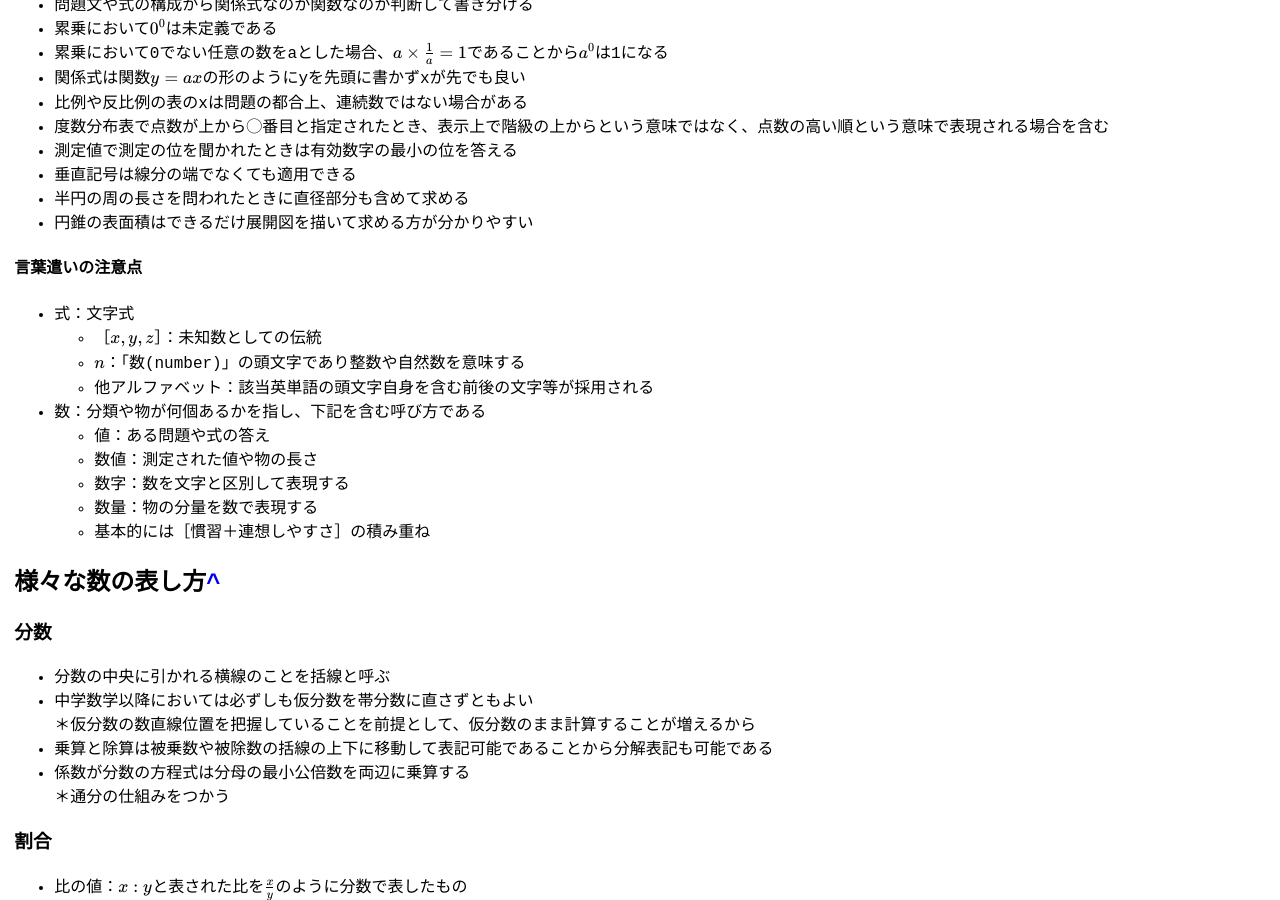
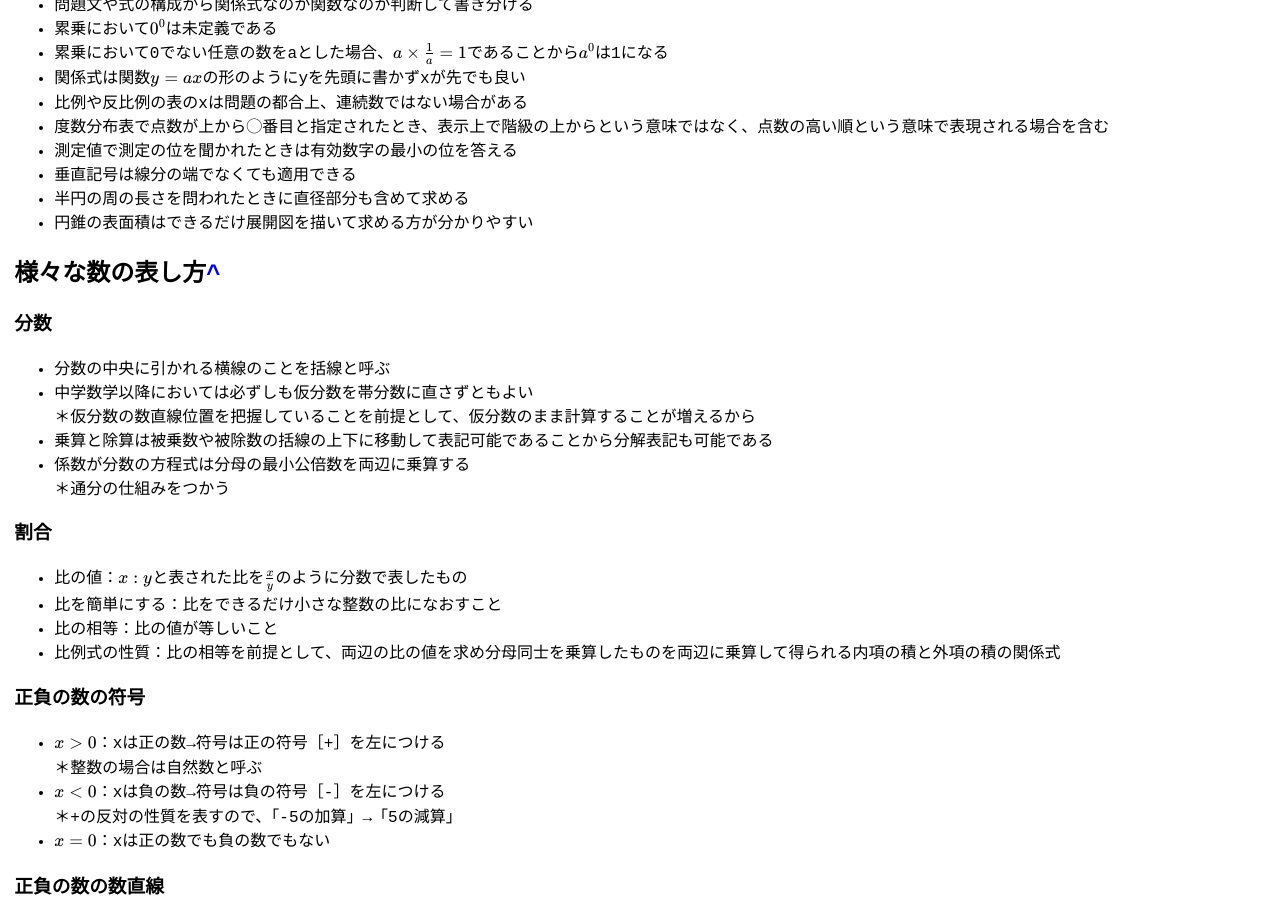
Before and after one commit to zoldof/algo-notes-ci, a Jekyll site: the page built from docs/dist/chu1/index.md, in a window 1280 px wide and 900 px high, scrolled down 1244 px. Built offline with Jekyll 4.4.1, drawn with Linux system fonts in a browser that asks for light colours.

Commit message:
Update index.md

```diff
--- a/docs/dist/chu1/index.md
+++ b/docs/dist/chu1/index.md
@@ -58,18 +58,6 @@ robots: noindex
 - 垂直記号は線分の端でなくても適用できる
 - 半円の周の長さを問われたときに直径部分も含めて求める
 - 円錐の表面積はできるだけ展開図を描いて求める方が分かりやすい
-
-#### 言葉遣いの注意点
-- 式：文字式
-  - ［$𝑥,𝑦,𝑧$］：未知数としての伝統
-  - $𝑛$：「数(number)」の頭文字であり整数や自然数を意味する
-  - 他アルファベット：該当英単語の頭文字自身を含む前後の文字等が採用される
-- 数：分類や物が何個あるかを指し、下記を含む呼び方である
-  - 値：ある問題や式の答え
-  - 数値：測定された値や物の長さ
-  - 数字：数を文字と区別して表現する
-  - 数量：物の分量を数で表現する
-  - 基本的には［慣習＋連想しやすさ］の積み重ね
 
 ## 様々な数の表し方
 ### 分数
```
